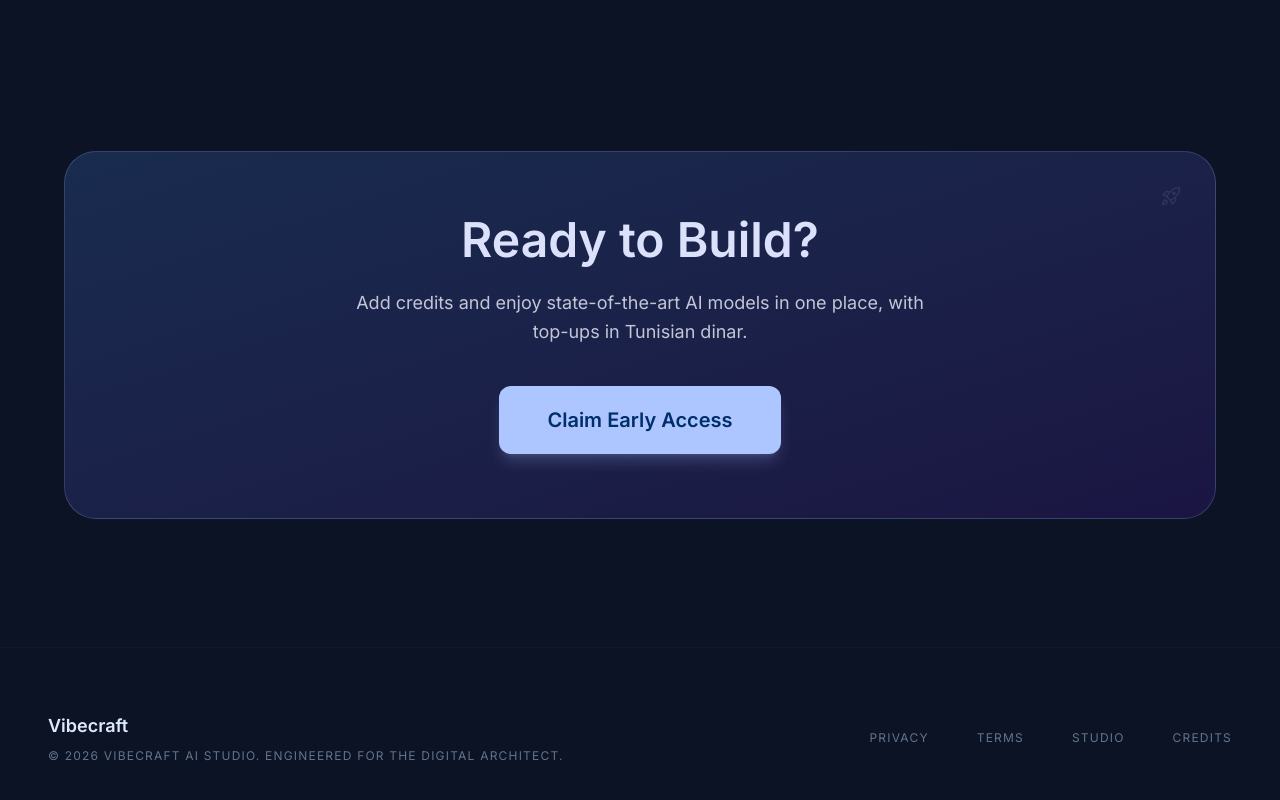
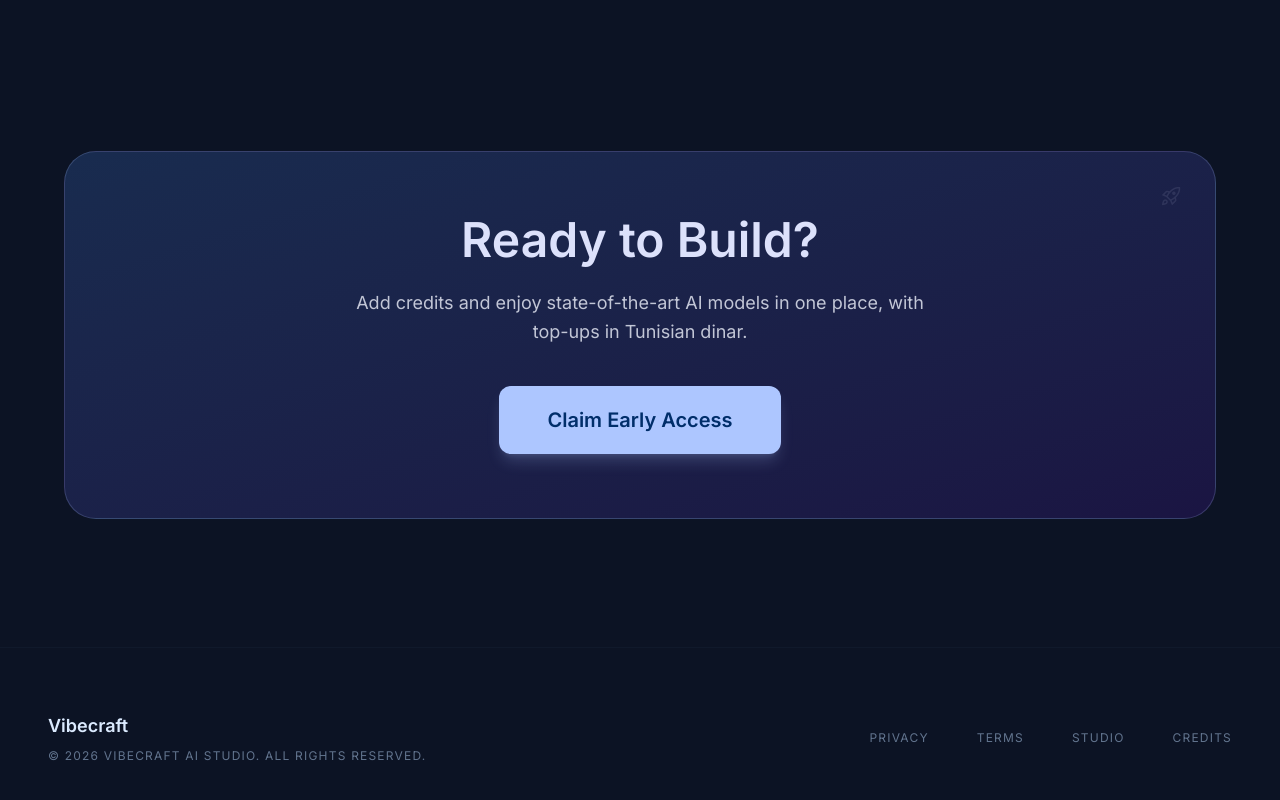
Before and after one commit to Amine136/AI-Studio-V1, a Next.js app in the folder frontend/: page / in a window 1280 px wide. Shown: the part 4093-4893 px from the top of the page. Built offline with nearby package versions, Linux system fonts and the light colour scheme; no server answers.

Commit message:
Update footer text to All rights reserved

```diff
--- a/frontend/src/app/page.tsx
+++ b/frontend/src/app/page.tsx
@@ -458,7 +458,7 @@ export default function LandingPage() {
           <div className="flex flex-col items-center gap-2 md:items-start">
             <div className="font-headline text-lg font-bold text-blue-100">Vibecraft</div>
             <p className="text-center font-body text-xs uppercase tracking-widest text-slate-500 md:text-left">
-              © 2026 Vibecraft AI Studio. Engineered for the digital architect.
+              &copy; {new Date().getFullYear()} Vibecraft AI Studio. All rights reserved.
             </p>
           </div>
           <div className="flex flex-wrap justify-center gap-x-6 gap-y-4 md:gap-12">
```
